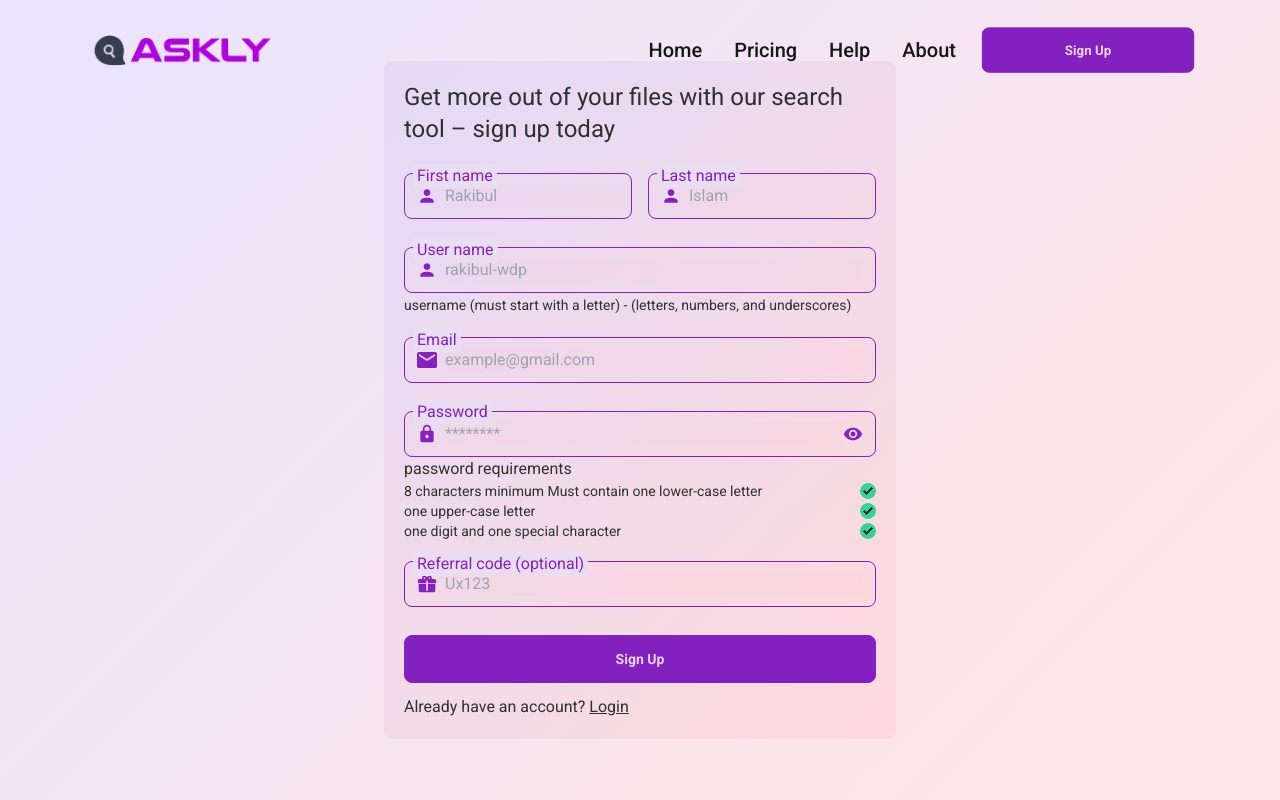
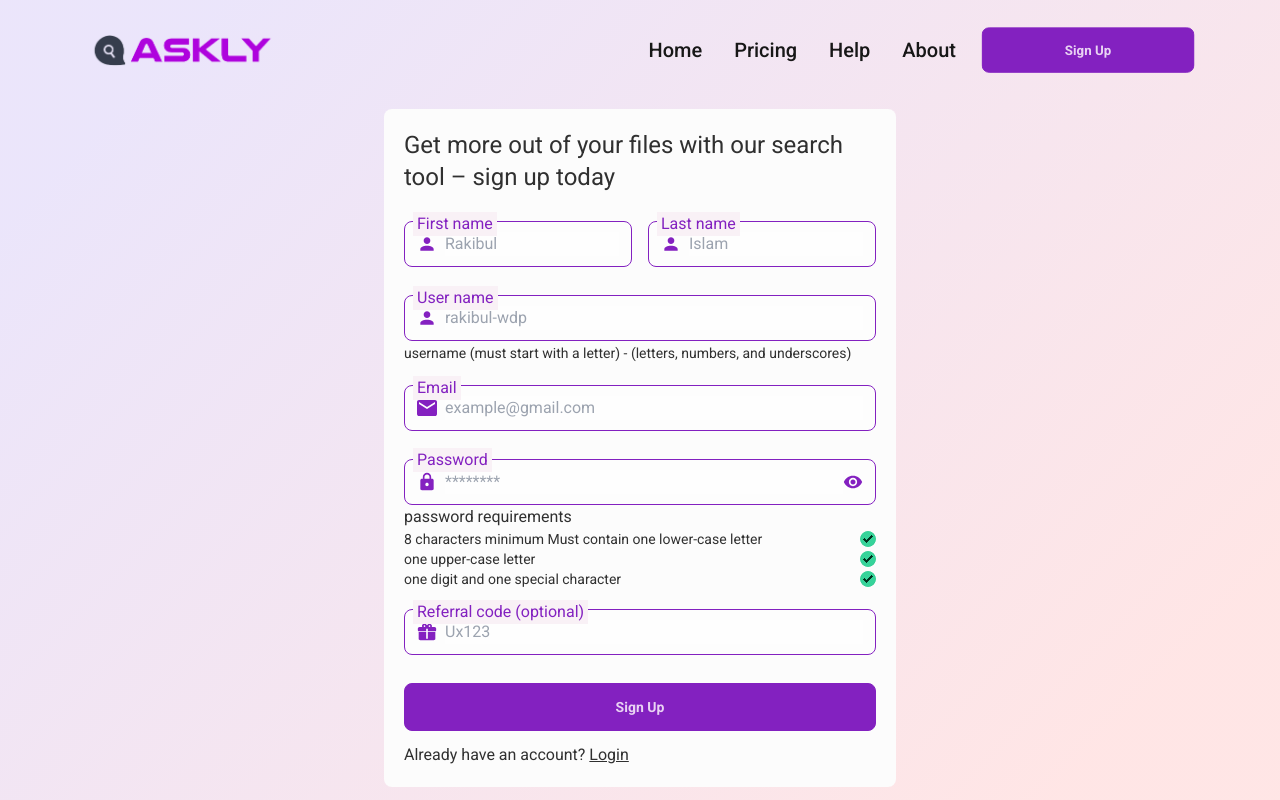
Before and after one commit to rakibul-wdp/askly, a Next.js app: page /signup in a window 1280 px wide. Built offline with nearby package versions, Linux system fonts and the light colour scheme.

Commit message:
login signup color fix

```diff
--- a/app/login/page.js
+++ b/app/login/page.js
@@ -20,23 +20,21 @@ const Login = () => {
       background: `linear-gradient(134.56deg, rgba(155, 126, 234, 0.2) 10.8%, rgba(255, 127, 127, 0.2) 88.78%)`,
     }}>
       <Navbar navText={false} />
-      <form onSubmit={handleLoginSubmit} className='absolute bottom-1/2 right-1/2 transform translate-x-1/2 translate-y-1/2 bg-accent p-5 rounded-lg w-[90%] sm:w-[70%] md:w-[50%] lg:w-[45%] xl:w-[40%] 2xl:w-[30%]' style={{
-        background: `linear-gradient(134.56deg, rgba(155, 126, 234, 0.1) 10.8%, rgba(255, 127, 127, 0.1) 88.78%)`,
-      }}>
+      <form onSubmit={handleLoginSubmit} className='absolute bottom-1/2 right-1/2 transform translate-x-1/2 translate-y-1/2 bg-accent p-5 rounded-lg w-[90%] sm:w-[70%] md:w-[50%] lg:w-[45%] xl:w-[40%] 2xl:w-[30%] bg-[#ffffff66]'>
         <h2 className='text-2xl font-bold mb-3'>Welcome back</h2>
-        <div className='relative mt-7 w-full border border-primary rounded-lg px-3 py-2.5 bg-[#ff7f7f05] z-0' >
-          <label htmlFor="" className='absolute -top-2.5 left-2 px-1 text-primary z-10 bg-[#e9def3f0]'>Email</label>
+        <div className='relative mt-7 w-full border border-primary rounded-lg px-3 py-2.5 bg-[#ffffff66] z-0' >
+          <label htmlFor="" className='absolute -top-2.5 left-2 px-1 text-primary z-10 bg-[#f9f1f6]'>Email</label>
           <div className='flex items-center w-full'>
             <Image src={MailIcon} width={20} height={20} alt='mail icons' />
-            <input type="email" placeholder='example@gmail.com' className='w-full outline-none bg-[#ff7f7f05] ml-2 text-primary' />
+            <input type="email" placeholder='example@gmail.com' className='w-full outline-none bg-[#ffffff66] ml-2 text-primary' />
           </div>
         </div>
 
-        <div className='relative my-6 w-full border border-primary rounded-lg px-3 py-2.5 bg-[#ff7f7f05]' >
-          <label htmlFor="" className='absolute -top-3 left-2 z-10 px-1 text-primary bg-[#e9def3f0]'>Password</label>
+        <div className='relative my-6 w-full border border-primary rounded-lg px-3 py-2.5 bg-[#ffffff66]' >
+          <label htmlFor="" className='absolute -top-3 left-2 z-10 px-1 text-primary bg-[#f9f1f6]'>Password</label>
           <div className='flex items-center w-full'>
             <Image src={LockIcon} width={20} height={20} alt='lock icons' />
-            <input type={showPassword ? "text" : "password"} placeholder='********' className='w-full outline-none bg-[#ff7f7f05] ml-2 text-primary' />
+            <input type={showPassword ? "text" : "password"} placeholder='********' className='w-full outline-none bg-[#ffffff66] ml-2 text-primary' />
             <Image onClick={() => setShowPassword(!showPassword)} className='cursor-pointer' src={EyeIcon} width={20} height={20} alt='eye icons' />
           </div>
         </div>
@@ -52,3 +50,5 @@ const Login = () => {
 }
 
 export default Login;
+
+// background: rgba(255, 255, 255, 0.40);
--- a/app/signup/page.js
+++ b/app/signup/page.js
@@ -18,53 +18,51 @@ const SignUp = () => {
   }
 
   return (
-    <section className='relative h-screen' style={{
+    <section className='relative flex flex-col justify-center items-center pt-24 min-h-screen min-w-screen' style={{
       background: `linear-gradient(134.56deg, rgba(155, 126, 234, 0.2) 10.8%, rgba(255, 127, 127, 0.2) 88.78%)`,
     }}>
       <Navbar navText={false} />
-      <form onSubmit={handleLoginSubmit} className='absolute bottom-1/2 right-1/2 transform translate-x-1/2 translate-y-1/2 bg-accent p-5 rounded-lg w-[90%] sm:w-[70%] md:w-[50%] lg:w-[45%] xl:w-[40%] 2xl:w-[30%]' style={{
-        background: `linear-gradient(134.56deg, rgba(155, 126, 234, 0.1) 10.8%, rgba(255, 127, 127, 0.1) 88.78%)`,
-      }}>
+      <form onSubmit={handleLoginSubmit} className='bg-accent p-5 rounded-lg w-[90%] sm:w-[70%] md:w-[50%] lg:w-[45%] xl:w-[40%] 2xl:w-[30%] bg-[#ffffff66]'>
         <h4 className='text-2xl mb-3'>Get more out of your files with our search tool – sign up today</h4>
         <div className='flex items-center justify-center mt-7'>
-          <div className='relative w-full border border-primary rounded-lg px-3 py-2.5 mr-2 bg-[#ff7f7f05] z-0' >
-            <label htmlFor="" className='absolute -top-2.5 left-2 px-1 text-primary z-10 bg-[#e9def3f0]'>First name</label>
+          <div className='relative w-full border border-primary rounded-lg px-3 py-2.5 mr-2 bg-[#ffffff66] z-0' >
+            <label htmlFor="" className='absolute -top-2.5 left-2 px-1 text-primary z-10 bg-[#f9f1f6]'>First name</label>
             <div className='flex items-center w-full'>
               <Image src={UserIcon} width={20} height={20} alt='mail icons' />
-              <input type="text" placeholder='Rakibul' className='w-full outline-none bg-[#ff7f7f05] ml-2 text-primary' />
+              <input type="text" placeholder='Rakibul' className='w-full outline-none bg-[#ffffff66] ml-2 text-primary' />
             </div>
           </div>
-          <div className='relative w-full border border-primary rounded-lg px-3 py-2.5 ml-2 bg-[#ff7f7f05] z-0' >
-            <label htmlFor="" className='absolute -top-2.5 left-2 px-1 text-primary z-10 bg-[#e9def3f0]'>Last name</label>
+          <div className='relative w-full border border-primary rounded-lg px-3 py-2.5 ml-2 bg-[#ffffff66] z-0' >
+            <label htmlFor="" className='absolute -top-2.5 left-2 px-1 text-primary z-10 bg-[#f9f1f6]'>Last name</label>
             <div className='flex items-center w-full'>
               <Image src={UserIcon} width={20} height={20} alt='mail icons' />
-              <input type="text" placeholder='Islam' className='w-full outline-none bg-[#ff7f7f05] ml-2 text-primary' />
+              <input type="text" placeholder='Islam' className='w-full outline-none bg-[#ffffff66] ml-2 text-primary' />
             </div>
           </div>
         </div>
 
-        <div className='relative mt-7 w-full border border-primary rounded-lg px-3 py-2.5 bg-[#ff7f7f05] z-0' >
-          <label htmlFor="" className='absolute -top-2.5 left-2 px-1 text-primary z-10 bg-[#e9def3f0]'>User name</label>
+        <div className='relative mt-7 w-full border border-primary rounded-lg px-3 py-2.5 bg-[#ffffff66] z-0' >
+          <label htmlFor="" className='absolute -top-2.5 left-2 px-1 text-primary z-10 bg-[#f9f1f6]'>User name</label>
           <div className='flex items-center w-full'>
             <Image src={UserIcon} width={20} height={20} alt='mail icons' />
-            <input type="text" placeholder='rakibul-wdp' className='w-full outline-none bg-[#ff7f7f05] ml-2 text-primary' />
+            <input type="text" placeholder='rakibul-wdp' className='w-full outline-none bg-[#ffffff66] ml-2 text-primary' />
           </div>
         </div>
         <span className='text-sm'>username (must start with a letter) - (letters, numbers, and underscores)</span>
 
-        <div className='relative mt-5 w-full border border-primary rounded-lg px-3 py-2.5 bg-[#ff7f7f05] z-0' >
-          <label htmlFor="" className='absolute -top-2.5 left-2 px-1 text-primary z-10 bg-[#e9def3f0]'>Email</label>
+        <div className='relative mt-5 w-full border border-primary rounded-lg px-3 py-2.5 bg-[#ffffff66] z-0' >
+          <label htmlFor="" className='absolute -top-2.5 left-2 px-1 text-primary z-10 bg-[#f9f1f6]'>Email</label>
           <div className='flex items-center w-full'>
             <Image src={MailIcon} width={20} height={20} alt='mail icons' />
-            <input type="email" placeholder='example@gmail.com' className='w-full outline-none bg-[#ff7f7f05] ml-2 text-primary' />
+            <input type="email" placeholder='example@gmail.com' className='w-full outline-none bg-[#ffffff66] ml-2 text-primary' />
           </div>
         </div>
 
-        <div className='relative mt-7 w-full border border-primary rounded-lg px-3 py-2.5 bg-[#ff7f7f05]' >
-          <label htmlFor="" className='absolute -top-3 left-2 z-10 px-1 text-primary bg-[#e9def3f0]'>Password</label>
+        <div className='relative mt-7 w-full border border-primary rounded-lg px-3 py-2.5 bg-[#ffffff66]' >
+          <label htmlFor="" className='absolute -top-3 left-2 z-10 px-1 text-primary bg-[#f9f1f6]'>Password</label>
           <div className='flex items-center w-full'>
             <Image src={LockIcon} width={20} height={20} alt='lock icons' />
-            <input type={showPassword ? "text" : "password"} placeholder='********' className='w-full outline-none bg-[#ff7f7f05] ml-2 text-primary' />
+            <input type={showPassword ? "text" : "password"} placeholder='********' className='w-full outline-none bg-[#ffffff66] ml-2 text-primary' />
             <Image onClick={() => setShowPassword(!showPassword)} className='cursor-pointer' src={EyeIcon} width={20} height={20} alt='eye icons' />
           </div>
         </div>
@@ -89,11 +87,11 @@ const SignUp = () => {
           </div>
         </div>
 
-        <div className='relative mt-5 mb-7 w-full border border-primary rounded-lg px-3 py-2.5 bg-[#ff7f7f05] z-0' >
-          <label htmlFor="" className='absolute -top-2.5 left-2 px-1 text-primary z-10 bg-[#e9def3f0]'>Referral code (optional)</label>
+        <div className='relative mt-5 mb-7 w-full border border-primary rounded-lg px-3 py-2.5 bg-[#ffffff66] z-0' >
+          <label htmlFor="" className='absolute -top-2.5 left-2 px-1 text-primary z-10 bg-[#f9f1f6]'>Referral code (optional)</label>
           <div className='flex items-center w-full'>
             <Image src={GiftIcon} width={20} height={20} alt='mail icons' />
-            <input type="text" placeholder='Ux123' className='w-full outline-none bg-[#ff7f7f05] ml-2 text-primary' />
+            <input type="text" placeholder='Ux123' className='w-full outline-none bg-[#ffffff66] ml-2 text-primary' />
           </div>
         </div>
 
```
